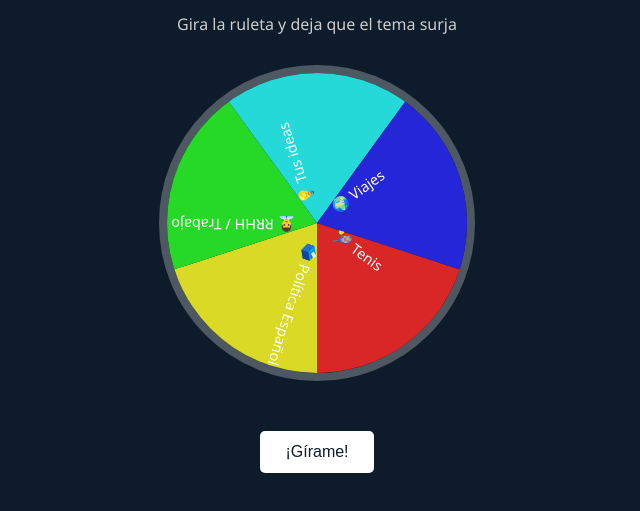
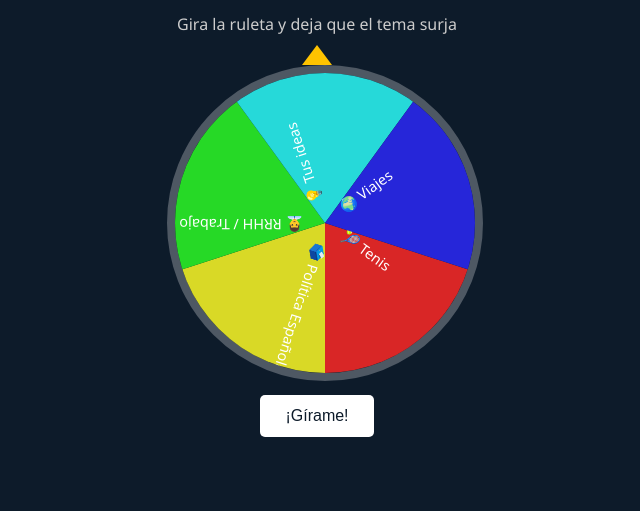
Before and after one commit to mabergar/Rulemosnos, a plain HTML site: page index.html in a window 1280 px wide. Shown: the part 117-628 px from the top of the page, without its empty margins (323-963 px from the left). Drawn offline with Linux system fonts and the light colour scheme.

Commit message:
Update index.html

```diff
--- a/index.html
+++ b/index.html
@@ -21,14 +21,31 @@
       margin-bottom: 30px;
       color: #ccc;
     }
-    #wheel {
+    .wheel-container {
+      position: relative;
       width: 300px;
       height: 300px;
+      margin: 0 auto;
+    }
+    #pointer {
+      width: 0;
+      height: 0;
+      border-left: 15px solid transparent;
+      border-right: 15px solid transparent;
+      border-bottom: 20px solid #ffc300;
+      position: absolute;
+      top: -20px;
+      left: calc(50% - 15px);
+      z-index: 10;
+    }
+    #wheel {
+      width: 100%;
+      height: 100%;
       border-radius: 50%;
-      margin: 20px auto;
       border: 8px solid #ffffff44;
       position: relative;
       overflow: hidden;
+      transform: rotate(0deg);
     }
     .sector {
       width: 50%;
@@ -63,9 +80,12 @@
   <h1>🎡 Rulemosnos</h1>
   <p class="subtitle">Gira la ruleta y deja que el tema surja</p>
 
-  <div id="wheel"></div>
+  <div class="wheel-container">
+    <div id="pointer"></div>
+    <div id="wheel"></div>
+  </div>
+
   <button class="spin-btn" onclick="spinWheel()">¡Gírame!</button>
-
   <div class="result" id="resultText"></div>
 
   <script>
```
